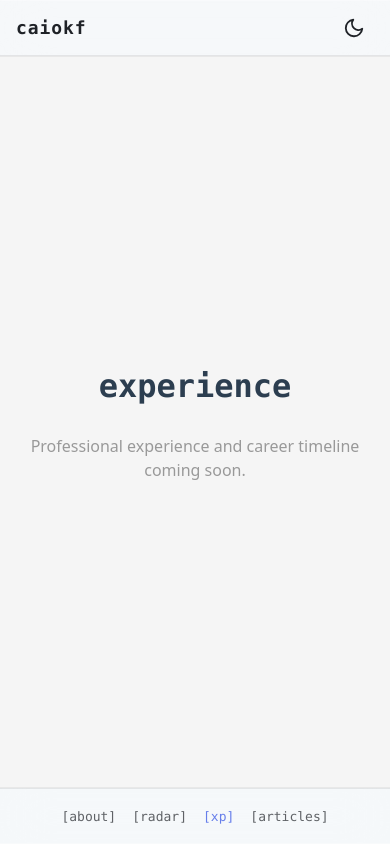
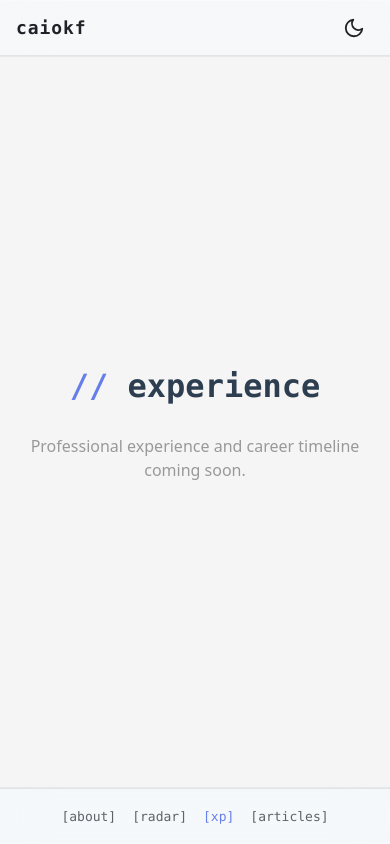
Before and after one commit to caiokf/homepage, a Vue app: page /experience in a window 390 px wide. Built offline with nearby package versions, Linux system fonts and the light colour scheme.

Commit message:
style(homepage): add // prefix to page titles using global ::before pseudo-element

```diff
--- a/src/pages/AboutPage.vue
+++ b/src/pages/AboutPage.vue
@@ -30,12 +30,7 @@
   }
 
   .page-title {
-    font-family: var(--font-mono);
-    font-size: var(--text-3xl);
-    font-weight: var(--font-semibold);
     margin-bottom: var(--space-6);
-    color: var(--color-text-primary);
-    text-transform: lowercase;
   }
 
   .about-text {
@@ -55,10 +50,6 @@
       padding: var(--space-6);
     }
 
-    .page-title {
-      font-size: var(--text-2xl);
-    }
-
     .about-text {
       font-size: var(--text-md);
     }
--- a/src/pages/ArticlesPage.vue
+++ b/src/pages/ArticlesPage.vue
@@ -24,12 +24,7 @@
   }
 
   .page-title {
-    font-family: var(--font-mono);
-    font-size: var(--text-3xl);
-    font-weight: var(--font-semibold);
     margin-bottom: var(--space-6);
-    color: var(--color-text-primary);
-    text-transform: lowercase;
   }
 
   .placeholder-text {
@@ -43,10 +38,6 @@
       padding: var(--space-6);
     }
 
-    .page-title {
-      font-size: var(--text-2xl);
-    }
-
     .placeholder-text {
       font-size: var(--text-md);
     }
--- a/src/pages/ExperiencePage.vue
+++ b/src/pages/ExperiencePage.vue
@@ -26,12 +26,7 @@
   }
 
   .page-title {
-    font-family: var(--font-mono);
-    font-size: var(--text-3xl);
-    font-weight: var(--font-semibold);
     margin-bottom: var(--space-6);
-    color: var(--color-text-primary);
-    text-transform: lowercase;
   }
 
   .placeholder-text {
@@ -45,10 +40,6 @@
       padding: var(--space-6);
     }
 
-    .page-title {
-      font-size: var(--text-2xl);
-    }
-
     .placeholder-text {
       font-size: var(--text-md);
     }
--- a/src/pages/TechRadarHomePage.vue
+++ b/src/pages/TechRadarHomePage.vue
@@ -39,12 +39,7 @@
   }
 
   .page-title {
-    font-family: var(--font-mono);
-    font-size: var(--text-3xl);
-    font-weight: var(--font-semibold);
     margin-bottom: var(--space-6);
-    color: var(--color-text-primary);
-    text-transform: lowercase;
   }
 
   .description {
@@ -84,10 +79,6 @@
       padding: var(--space-6);
     }
 
-    .page-title {
-      font-size: var(--text-2xl);
-    }
-
     .description {
       font-size: var(--text-base);
     }
--- a/src/style.css
+++ b/src/style.css
@@ -332,3 +332,26 @@ svg {
   background-color: var(--color-primary);
   color: var(--color-text-inverse);
 }
+
+/* ==========================================================================
+   Page Title Styles
+   ========================================================================== */
+
+.page-title {
+  font-family: var(--font-mono);
+  font-size: var(--text-3xl);
+  font-weight: var(--font-semibold);
+  color: var(--color-text-primary);
+  text-transform: lowercase;
+}
+
+.page-title::before {
+  content: "// ";
+  color: var(--color-primary);
+}
+
+@media (max-width: 768px) {
+  .page-title {
+    font-size: var(--text-2xl);
+  }
+}
```
